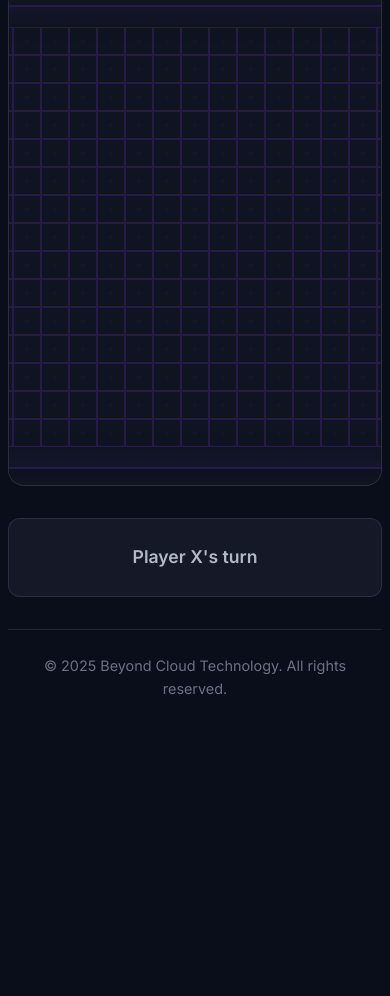
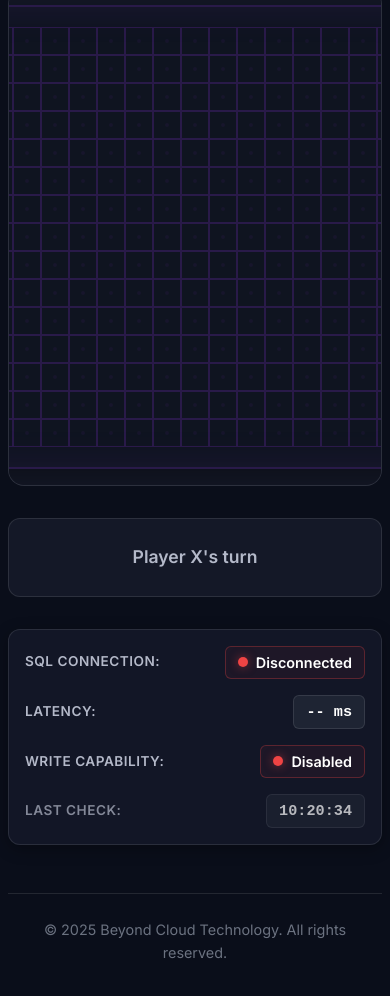
Before and after one commit to DeNNiiInc/Connect-5, a website: page index.html in a window 390 px wide. Shown: the part 920-1916 px from the top of the page. Before the commit the page ends 1652 px from the top, so only its background shows below. Drawn offline with nearby package versions, Linux system fonts and the light colour scheme; no server answers.

Commit message:
Add database status bar with connection, latency, and write capability monitoring

```diff
--- /dev/null
+++ b/db-status.js
@@ -0,0 +1,129 @@
+// Database Status Monitor
+class DatabaseStatusMonitor {
+    constructor() {
+        this.updateInterval = 5000; // 5 seconds
+        this.intervalId = null;
+        this.elements = {
+            connection: document.getElementById('dbConnection'),
+            latency: document.getElementById('dbLatency'),
+            write: document.getElementById('dbWrite'),
+            timestamp: document.getElementById('dbTimestamp')
+        };
+    }
+
+    async checkStatus() {
+        try {
+            const response = await fetch('/api/db-status');
+            const data = await response.json();
+
+            this.updateUI(data);
+        } catch (error) {
+            console.error('Failed to fetch database status:', error);
+            this.updateUI({
+                connected: false,
+                latency: 0,
+                writeCapable: false,
+                error: 'Failed to connect to server'
+            });
+        }
+    }
+
+    updateUI(status) {
+        // Update connection status
+        const connectionDot = this.elements.connection.querySelector('.status-dot');
+        const connectionText = this.elements.connection.querySelector('.status-text');
+
+        if (status.connected) {
+            connectionDot.className = 'status-dot status-connected';
+            connectionText.textContent = 'Connected';
+            this.elements.connection.classList.remove('status-error');
+            this.elements.connection.classList.add('status-success');
+        } else {
+            connectionDot.className = 'status-dot status-disconnected';
+            connectionText.textContent = 'Disconnected';
+            this.elements.connection.classList.remove('status-success');
+            this.elements.connection.classList.add('status-error');
+        }
+
+        // Update latency
+        if (status.connected && status.latency > 0) {
+            this.elements.latency.textContent = `${status.latency} ms`;
+
+            // Color code based on latency
+            if (status.latency < 50) {
+                this.elements.latency.className = 'db-status-value latency-good';
+            } else if (status.latency < 150) {
+                this.elements.latency.className = 'db-status-value latency-ok';
+            } else {
+                this.elements.latency.className = 'db-status-value latency-slow';
+            }
+        } else {
+            this.elements.latency.textContent = '-- ms';
+            this.elements.latency.className = 'db-status-value';
+        }
+
+        // Update write capability
+        const writeDot = this.elements.write.querySelector('.status-dot');
+        const writeText = this.elements.write.querySelector('.status-text');
+
+        if (status.writeCapable) {
+            writeDot.className = 'status-dot status-connected';
+            writeText.textContent = 'Enabled';
+            this.elements.write.classList.remove('status-error', 'status-warning');
+            this.elements.write.classList.add('status-success');
+        } else if (status.connected) {
+            writeDot.className = 'status-dot status-warning';
+            writeText.textContent = 'Read-Only';
+            this.elements.write.classList.remove('status-error', 'status-success');
+            this.elements.write.classList.add('status-warning');
+        } else {
+            writeDot.className = 'status-dot status-disconnected';
+            writeText.textContent = 'Disabled';
+            this.elements.write.classList.remove('status-success', 'status-warning');
+            this.elements.write.classList.add('status-error');
+        }
+
+        // Update timestamp
+        const now = new Date();
+        const timeString = now.toLocaleTimeString('en-US', {
+            hour: '2-digit',
+            minute: '2-digit',
+            second: '2-digit',
+            hour12: false
+        });
+        this.elements.timestamp.textContent = timeString;
+    }
+
+    start() {
+        // Initial check
+        this.checkStatus();
+
+        // Set up periodic checks
+        this.intervalId = setInterval(() => {
+            this.checkStatus();
+        }, this.updateInterval);
+
+        console.log('✅ Database status monitor started');
+    }
+
+    stop() {
+        if (this.intervalId) {
+            clearInterval(this.intervalId);
+            this.intervalId = null;
+            console.log('⏹️ Database status monitor stopped');
+        }
+    }
+}
+
+// Initialize when DOM is ready
+document.addEventListener('DOMContentLoaded', () => {
+    window.dbStatusMonitor = new DatabaseStatusMonitor();
+    window.dbStatusMonitor.start();
+});
+
+// Clean up on page unload
+window.addEventListener('beforeunload', () => {
+    if (window.dbStatusMonitor) {
+        window.dbStatusMonitor.stop();
+    }
+});
--- a/index.html
+++ b/index.html
@@ -156,6 +156,32 @@
         </div>
       </main>
 
+      <!-- Database Status Bar -->
+      <div class="db-status-bar" id="dbStatusBar">
+        <div class="db-status-item">
+          <span class="db-status-label">SQL Connection:</span>
+          <span class="db-status-indicator" id="dbConnection">
+            <span class="status-dot"></span>
+            <span class="status-text">Checking...</span>
+          </span>
+        </div>
+        <div class="db-status-item">
+          <span class="db-status-label">Latency:</span>
+          <span class="db-status-value" id="dbLatency">-- ms</span>
+        </div>
+        <div class="db-status-item">
+          <span class="db-status-label">Write Capability:</span>
+          <span class="db-status-indicator" id="dbWrite">
+            <span class="status-dot"></span>
+            <span class="status-text">Checking...</span>
+          </span>
+        </div>
+        <div class="db-status-item db-status-timestamp">
+          <span class="db-status-label">Last Check:</span>
+          <span class="db-status-value" id="dbTimestamp">--</span>
+        </div>
+      </div>
+
       <footer class="footer">
         <p>© 2025 Beyond Cloud Technology. All rights reserved.</p>
       </footer>
@@ -183,6 +209,7 @@
     </div>
 
     <script src="storage.js"></script>
+    <script src="db-status.js"></script>
     <script src="multiplayer.js"></script>
     <script src="game.js"></script>
     <script>
--- a/styles.css
+++ b/styles.css
@@ -528,6 +528,157 @@ body {
   box-shadow: 0 6px 30px rgba(147, 51, 234, 0.6);
 }
 
+/* Database Status Bar */
+.db-status-bar {
+  background: rgba(20, 24, 39, 0.95);
+  -webkit-backdrop-filter: blur(10px);
+  backdrop-filter: blur(10px);
+  border: 1px solid var(--border-light);
+  border-radius: 12px;
+  padding: 1rem 1.5rem;
+  margin: 2rem 0 1rem;
+  display: flex;
+  flex-wrap: wrap;
+  gap: 2rem;
+  align-items: center;
+  justify-content: space-between;
+  box-shadow: 0 4px 16px rgba(0, 0, 0, 0.3);
+  transition: all 0.3s ease;
+}
+
+.db-status-bar:hover {
+  border-color: var(--border-medium);
+  box-shadow: 0 6px 20px rgba(0, 0, 0, 0.4);
+}
+
+.db-status-item {
+  display: flex;
+  align-items: center;
+  gap: 0.75rem;
+  min-width: fit-content;
+}
+
+.db-status-label {
+  color: var(--text-secondary);
+  font-size: 0.85rem;
+  font-weight: 600;
+  text-transform: uppercase;
+  letter-spacing: 0.5px;
+}
+
+.db-status-value {
+  color: var(--text-primary);
+  font-size: 0.95rem;
+  font-weight: 600;
+  font-family: 'Courier New', monospace;
+  padding: 0.25rem 0.75rem;
+  background: var(--bg-tertiary);
+  border-radius: 6px;
+  border: 1px solid var(--border-light);
+  transition: all 0.3s ease;
+}
+
+.db-status-indicator {
+  display: flex;
+  align-items: center;
+  gap: 0.5rem;
+  padding: 0.25rem 0.75rem;
+  background: var(--bg-tertiary);
+  border-radius: 6px;
+  border: 1px solid var(--border-light);
+  transition: all 0.3s ease;
+}
+
+.status-dot {
+  width: 10px;
+  height: 10px;
+  border-radius: 50%;
+  background: var(--text-muted);
+  transition: all 0.3s ease;
+  animation: pulse 2s ease-in-out infinite;
+}
+
+@keyframes pulse {
+  0%, 100% {
+    opacity: 1;
+  }
+  50% {
+    opacity: 0.6;
+  }
+}
+
+.status-dot.status-connected {
+  background: var(--success);
+  box-shadow: 0 0 10px rgba(16, 185, 129, 0.5);
+}
+
+.status-dot.status-disconnected {
+  background: var(--danger);
+  box-shadow: 0 0 10px rgba(239, 68, 68, 0.5);
+  animation: pulse-error 1s ease-in-out infinite;
+}
+
+.status-dot.status-warning {
+  background: #f59e0b;
+  box-shadow: 0 0 10px rgba(245, 158, 11, 0.5);
+}
+
+@keyframes pulse-error {
+  0%, 100% {
+    opacity: 1;
+    transform: scale(1);
+  }
+  50% {
+    opacity: 0.7;
+    transform: scale(1.1);
+  }
+}
+
+.status-text {
+  color: var(--text-primary);
+  font-size: 0.9rem;
+  font-weight: 600;
+}
+
+.db-status-indicator.status-success {
+  border-color: rgba(16, 185, 129, 0.3);
+  background: rgba(16, 185, 129, 0.05);
+}
+
+.db-status-indicator.status-error {
+  border-color: rgba(239, 68, 68, 0.3);
+  background: rgba(239, 68, 68, 0.05);
+}
+
+.db-status-indicator.status-warning {
+  border-color: rgba(245, 158, 11, 0.3);
+  background: rgba(245, 158, 11, 0.05);
+}
+
+/* Latency color coding */
+.latency-good {
+  color: var(--success);
+  border-color: rgba(16, 185, 129, 0.3);
+  background: rgba(16, 185, 129, 0.05);
+}
+
+.latency-ok {
+  color: #f59e0b;
+  border-color: rgba(245, 158, 11, 0.3);
+  background: rgba(245, 158, 11, 0.05);
+}
+
+.latency-slow {
+  color: var(--danger);
+  border-color: rgba(239, 68, 68, 0.3);
+  background: rgba(239, 68, 68, 0.05);
+}
+
+.db-status-timestamp {
+  margin-left: auto;
+  opacity: 0.7;
+}
+
 /* Footer */
 .footer {
   margin-top: 2rem;
@@ -611,4 +762,19 @@ body {
   .victory-title {
     font-size: 2rem;
   }
+
+  .db-status-bar {
+    flex-direction: column;
+    gap: 1rem;
+    padding: 1rem;
+  }
+
+  .db-status-item {
+    width: 100%;
+    justify-content: space-between;
+  }
+
+  .db-status-timestamp {
+    margin-left: 0;
+  }
 }
```
Also changed, not shown: server.js (+69 -0 lines).
